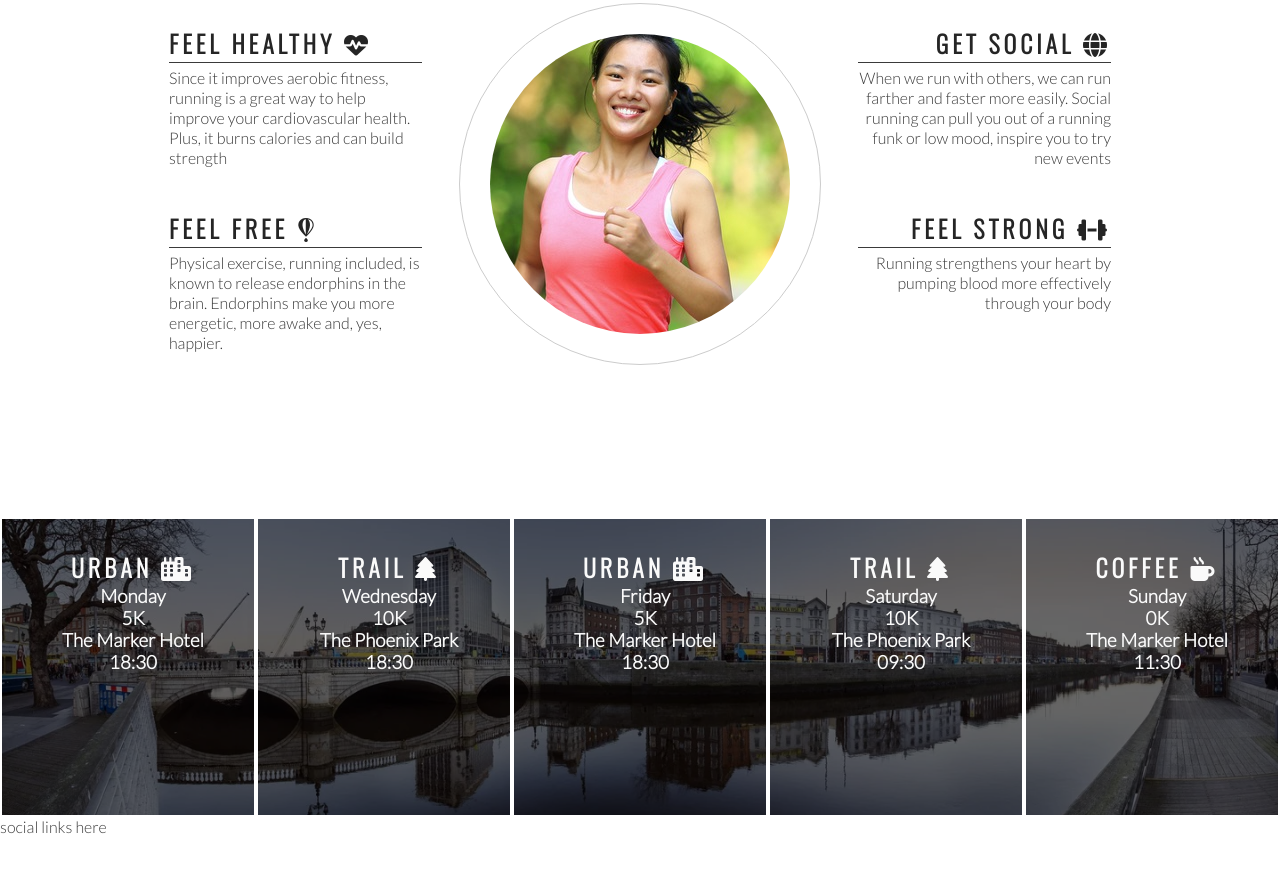
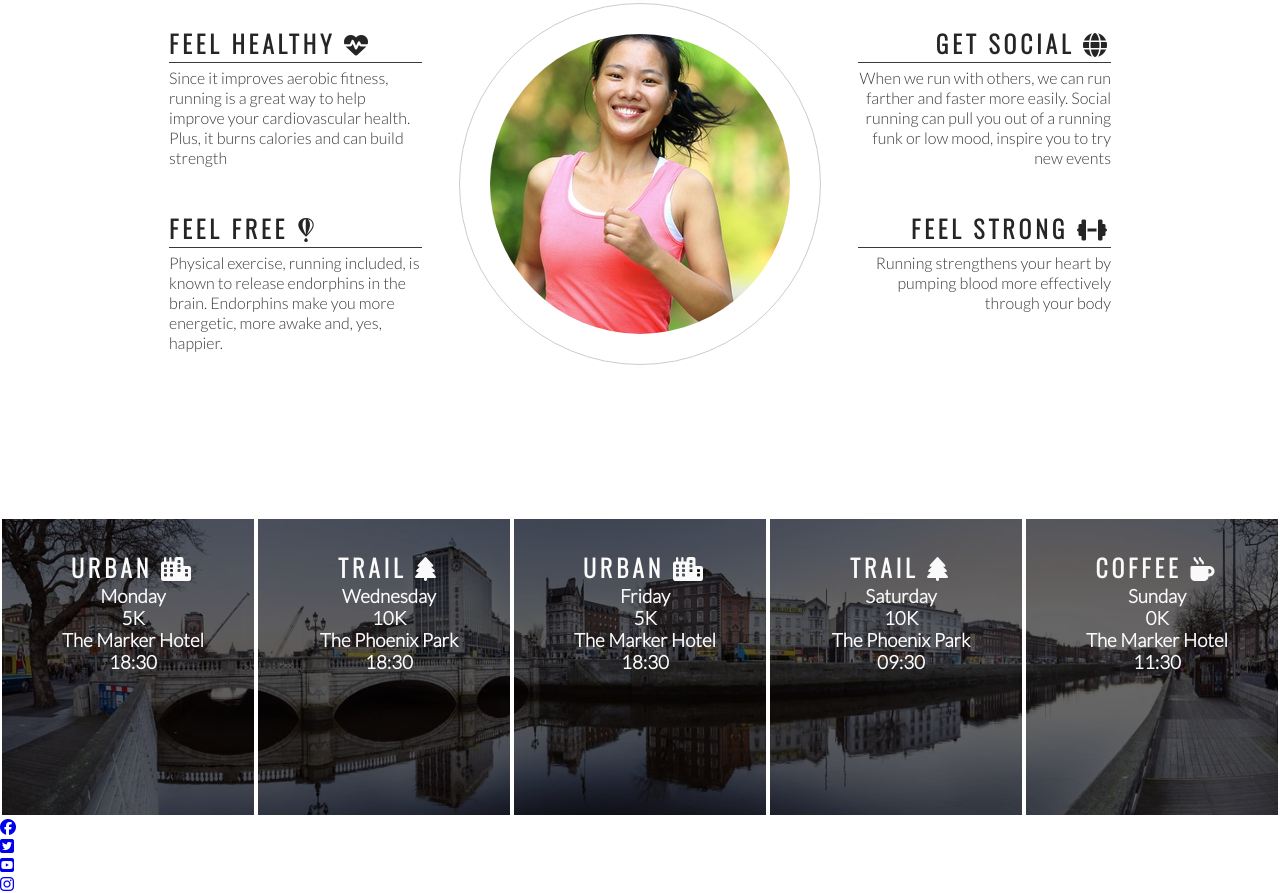
Before and after one commit to Samgoldz/love-running, a plain HTML site: page index.html in a window 1280 px wide. Shown: the part 778-1671 px from the top of the page. Before the commit the page ends 1614 px from the top, so only its background shows below. Drawn offline with nearby package versions, Linux system fonts and the light colour scheme.

Commit message:
Add social media icons to footer

```diff
--- a/index.html
+++ b/index.html
@@ -116,7 +116,16 @@
         </div>
     </section>
     <footer>
-        social links here
+        <ul>
+            <li>
+                <a href="http://facebook.com" target="_blank" rel="noopener" aria-label="Visit our Facebook page (opens in a new tab)"><i class="fab fa-facebook"></i></a>
+            </li>
+            <li>
+                <a href="http://twitter.com" target="_blank" rel="noopener" aria-label="Visit our Twitter page (opens in a new tab)"><i class="fab fa-twitter-square"></i></a>
+            </li>
+            <li><a href="http://youtube.com" target="_blank" rel="noopener" aria-label="Visit our Youtube page (opens in a new tab)"><i class="fab fa-youtube-square"></i></a></li>
+            <li><a href="http://instegram.com" target="_blank" rel="noopener" aria-label="Visit our Instegram page (opens in a new tab)"><i class="fab fa-instagram"></i></a></li>
+        </ul>
     </footer>
 
     <!-- font awesome script  -->
```
